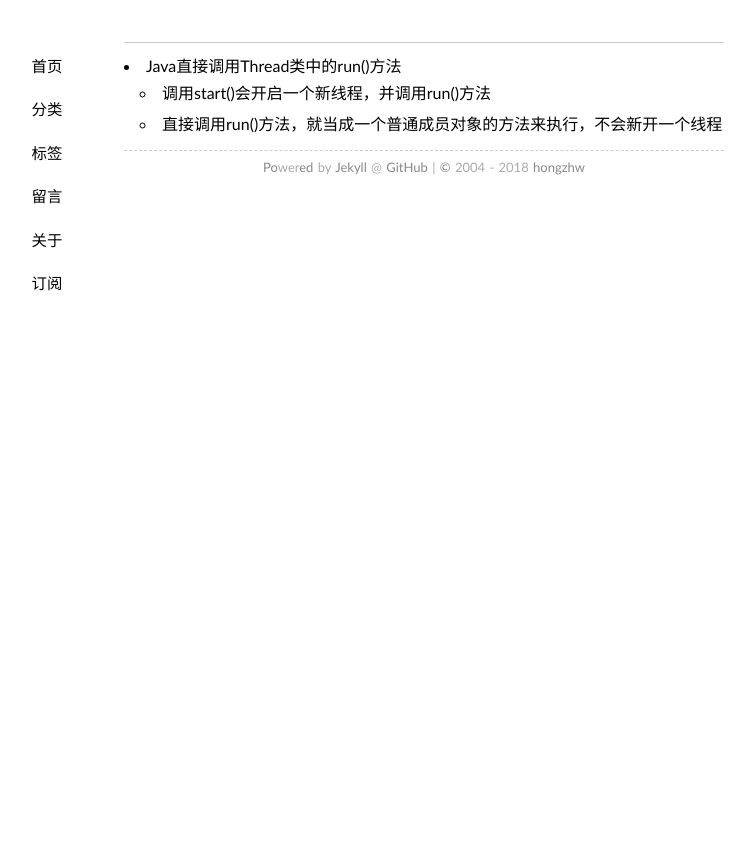
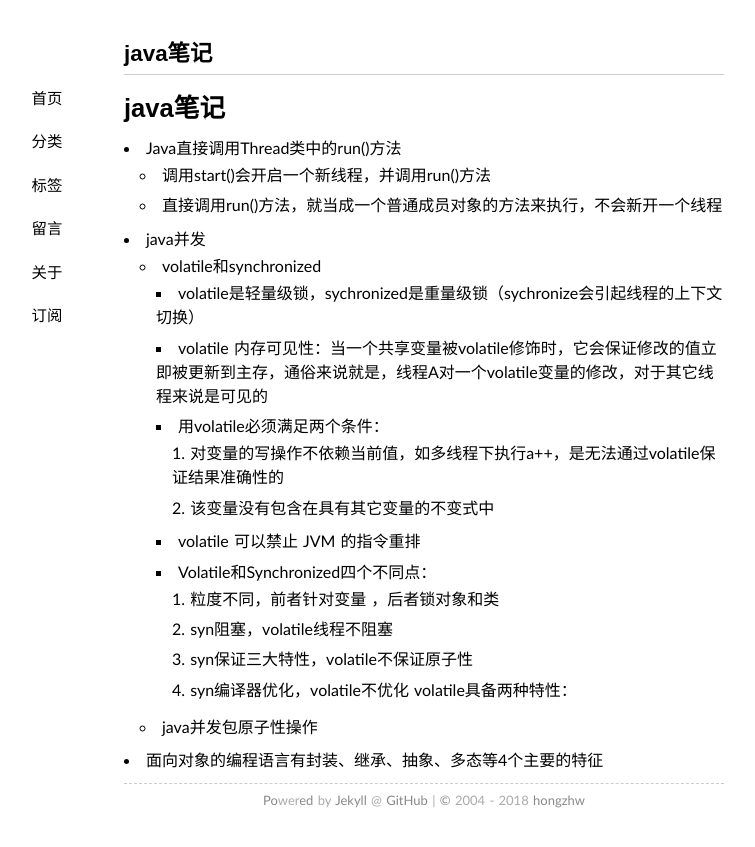
Before and after one commit to hongzhw/hongzhw.github.io, a Jekyll site: the page built from assets/notes/java笔记.md, in a window 1280 px wide. Shown: the top 847 px of the page, without its empty margins (216-971 px from the left). Built offline with Jekyll 4.4.1, drawn with Linux system fonts in a browser that asks for light colours; our own code applies the rules of GitHub Pages for plain Markdown files.

Commit message:
update notes

```diff
--- a/assets/notes/java笔记.md
+++ b/assets/notes/java笔记.md
@@ -1,3 +1,22 @@
+# java笔记
+
 * Java直接调用Thread类中的run()方法
-    * 调用start()会开启一个新线程，并调用run()方法
-    * 直接调用run()方法，就当成一个普通成员对象的方法来执行，不会新开一个线程
+  * 调用start()会开启一个新线程，并调用run()方法
+  * 直接调用run()方法，就当成一个普通成员对象的方法来执行，不会新开一个线程
+
+* java并发
+  * volatile和synchronized
+    * volatile是轻量级锁，sychronized是重量级锁（sychronize会引起线程的上下文切换）
+    * volatile 内存可见性：当一个共享变量被volatile修饰时，它会保证修改的值立即被更新到主存，通俗来说就是，线程A对一个volatile变量的修改，对于其它线程来说是可见的
+    * 用volatile必须满足两个条件：
+      1. 对变量的写操作不依赖当前值，如多线程下执行a++，是无法通过volatile保证结果准确性的
+      2. 该变量没有包含在具有其它变量的不变式中
+    * volatile 可以禁止 JVM 的指令重排
+    * Volatile和Synchronized四个不同点：
+      1. 粒度不同，前者针对变量 ，后者锁对象和类
+      2. syn阻塞，volatile线程不阻塞
+      3. syn保证三大特性，volatile不保证原子性
+      4. syn编译器优化，volatile不优化 volatile具备两种特性：
+  * java并发包原子性操作
+
+* 面向对象的编程语言有封装、继承、抽象、多态等4个主要的特征
```
Also changed, not shown: assets/daily report/2018-08-17.md (added, +9 -0 lines), assets/daily report/2018-08-18.md (added, +11 -0 lines), assets/notes/操作系统.md (added, +7 -0 lines), assets/notes/服务端面试准备.md (+2 -0 lines), assets/notes/网络笔记.md (added, +31 -0 lines), assets/notes/面试笔试经历.md (+4 -1 lines).
